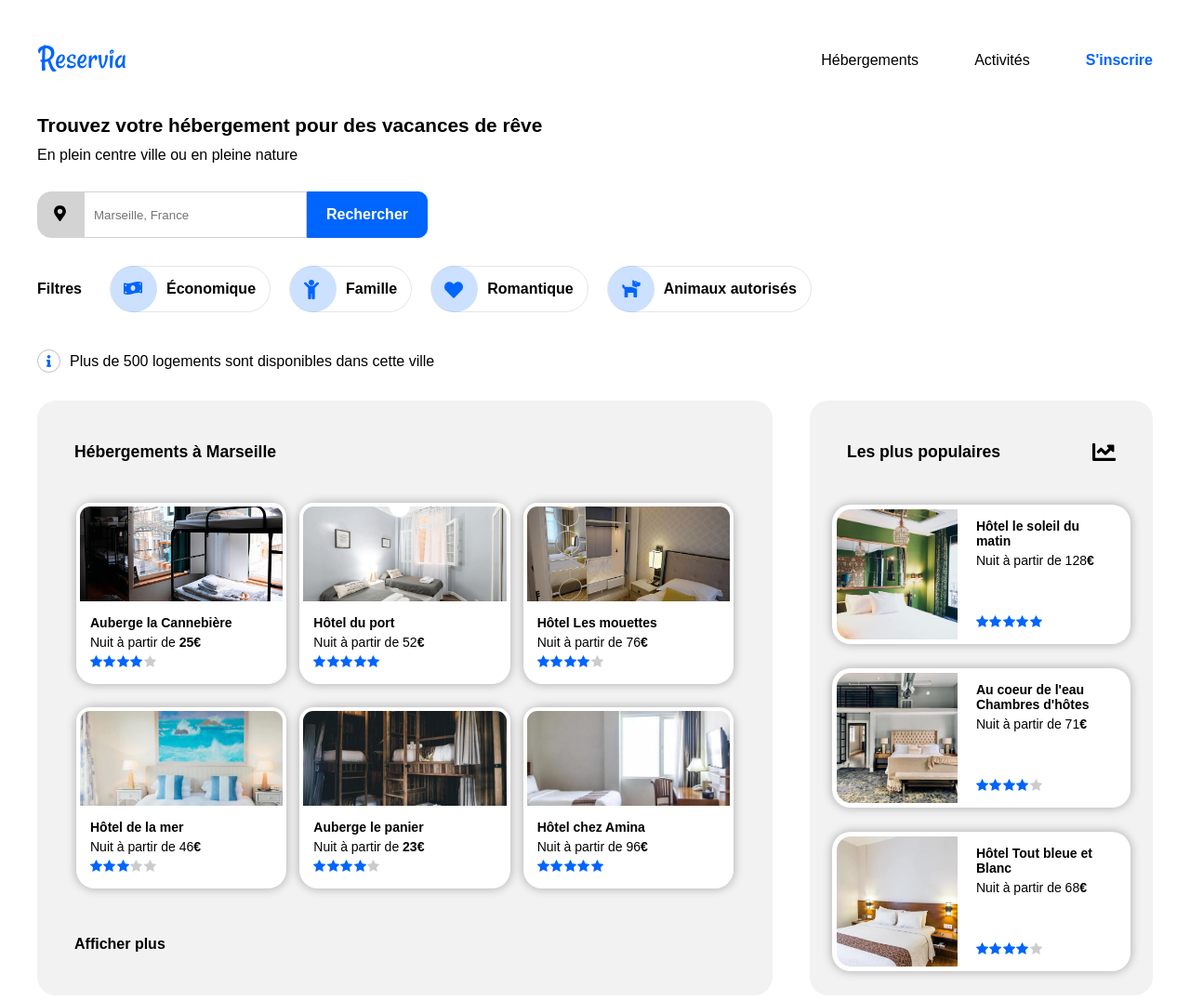
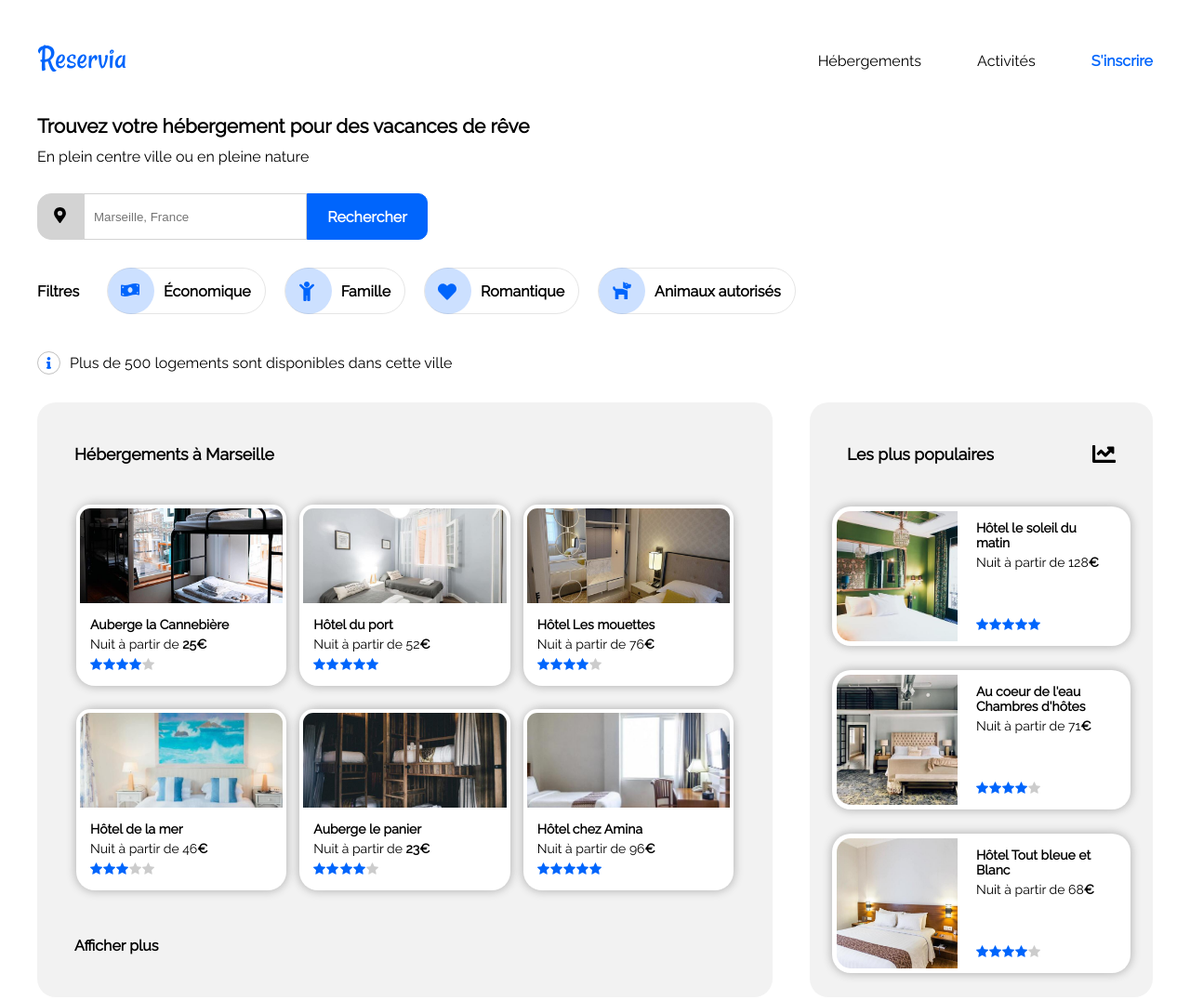
Before and after one commit to ShemoMFR/OC_p2_ShemoMFR, a plain HTML site: page index.html in a window 1280 px wide. Shown: the top 1076 px of the page at 93% size. Drawn offline with Linux system fonts and the light colour scheme.

Commit message:
last version W3C corrected

```diff
--- a/index.html
+++ b/index.html
@@ -34,8 +34,8 @@
                         <img src="./images/logo/marker.svg" id="logo-marker" alt="logo-marker"/>
                     </div>
                     <input id="ville" placeholder="Marseille, France" type="text" name="ville"/>
-                    <button type="submit" id="rechercher"><img id='logo-loupe' src='./images/loupe.svg' alt='zoom-icon'/>
-                        <div id="search-word"><strong>Rechercher</strong></div></button>
+                    <button type="submit" id="rechercher"><img id='logo-loupe' src='./images/loupe.svg' alt='zoom-icon'>
+                        <span id="search-word"><strong>Rechercher</strong></span></button>
                 </form>
 
                 <div id="filtres">
--- a/style.css
+++ b/style.css
@@ -1,7 +1,8 @@
+@import url("https://fonts.googleapis.com/css2?family=Raleway&display=swap");
+
 * {
     box-sizing: border-box; /* Avoid padding problems */
 }
-@import url("https://fonts.googleapis.com/css2?family=Raleway&display=swap");
 
 body {
     margin: 0; /* évite le comportement par défault body sur chrome & mozilla qui met une marge de 8px */
```
